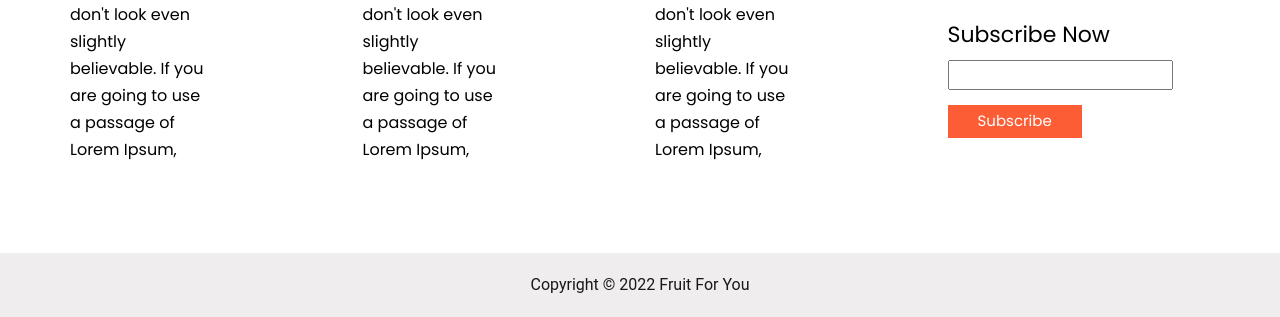
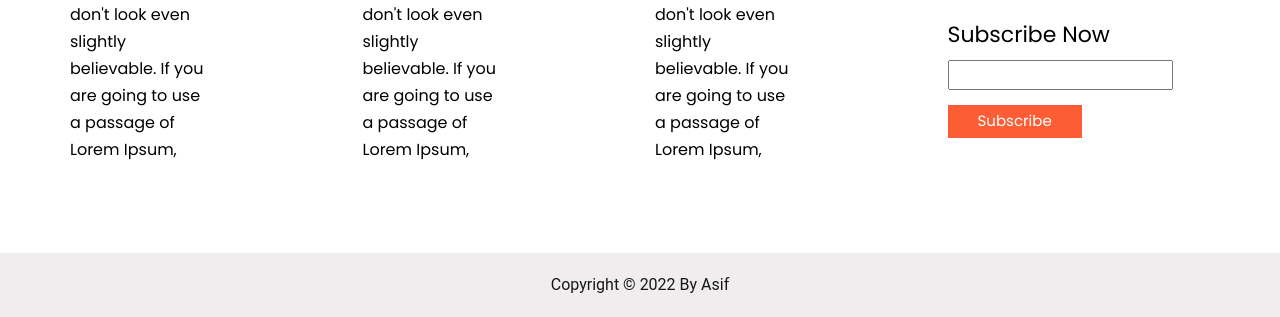
Before and after one commit to Asif6654/FruitsWebsite_FRT_Project, a plain HTML site: page service.html in a window 1280 px wide. Shown: the part 985-1302 px from the top of the page. Drawn offline with nearby package versions, Linux system fonts and the light colour scheme; some packages are replaced by stand-ins of ours.

Commit message:
Updated service.html

```diff
--- a/service.html
+++ b/service.html
@@ -279,7 +279,7 @@
   <!-- footer section -->
   <section class="container-fluid footer_section">
     <p>
-      Copyright &copy; 2022 Fruit For You
+      Copyright &copy; 2022 By Asif
     </p>
   </section>
   <!-- footer section -->
```
